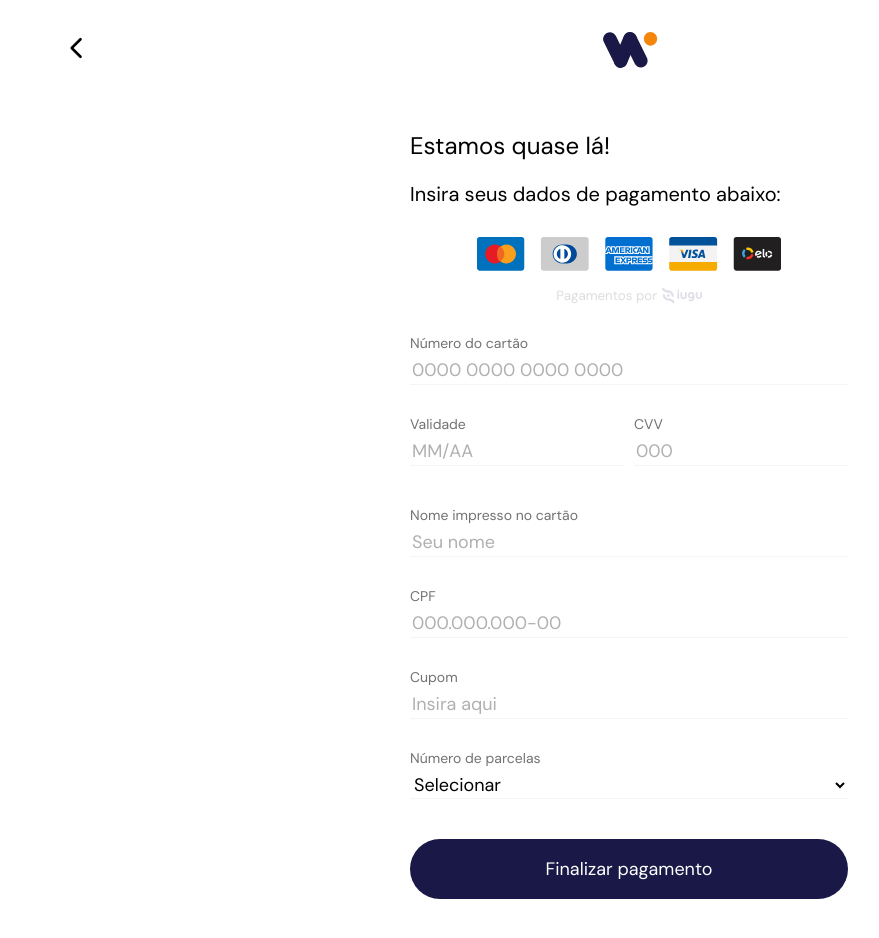
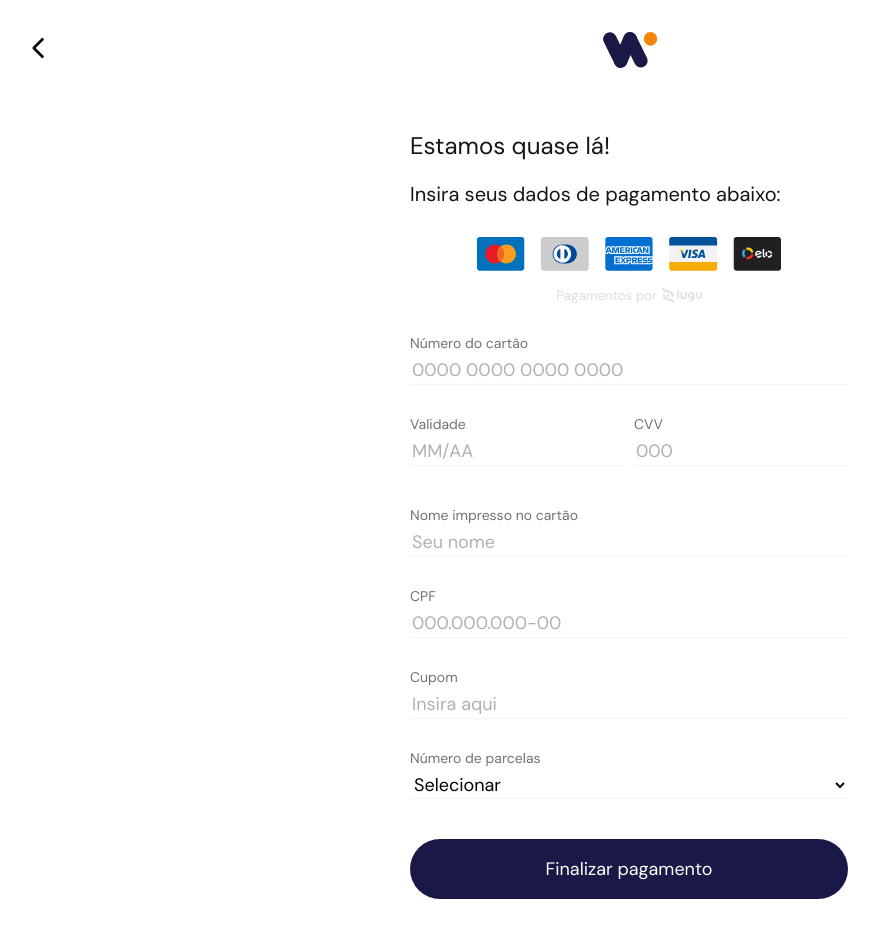
Before and after one commit to rafaelaqueirozg/checkout, a React (Vite) app: page /checkout in a window 1280 px wide. Shown: the top 938 px of the page, without its empty margins (11-890 px from the left). Built offline with nearby package versions, Linux system fonts and the light colour scheme.

Commit message:
style: :lipstick: atualiza estilo global

```diff
--- a/src/index.scss
+++ b/src/index.scss
@@ -1,6 +1,7 @@
 @import '/src/styles/colors';
 
 :root {
+  color: $dark-gray;
   font-family: 'DM Sans', sans-serif;
 }
 
@@ -16,7 +17,7 @@ body {
 }
 
 #root {
-  padding: 30px 68px;
+  padding: 30px;
 }
 
 h1,
```
